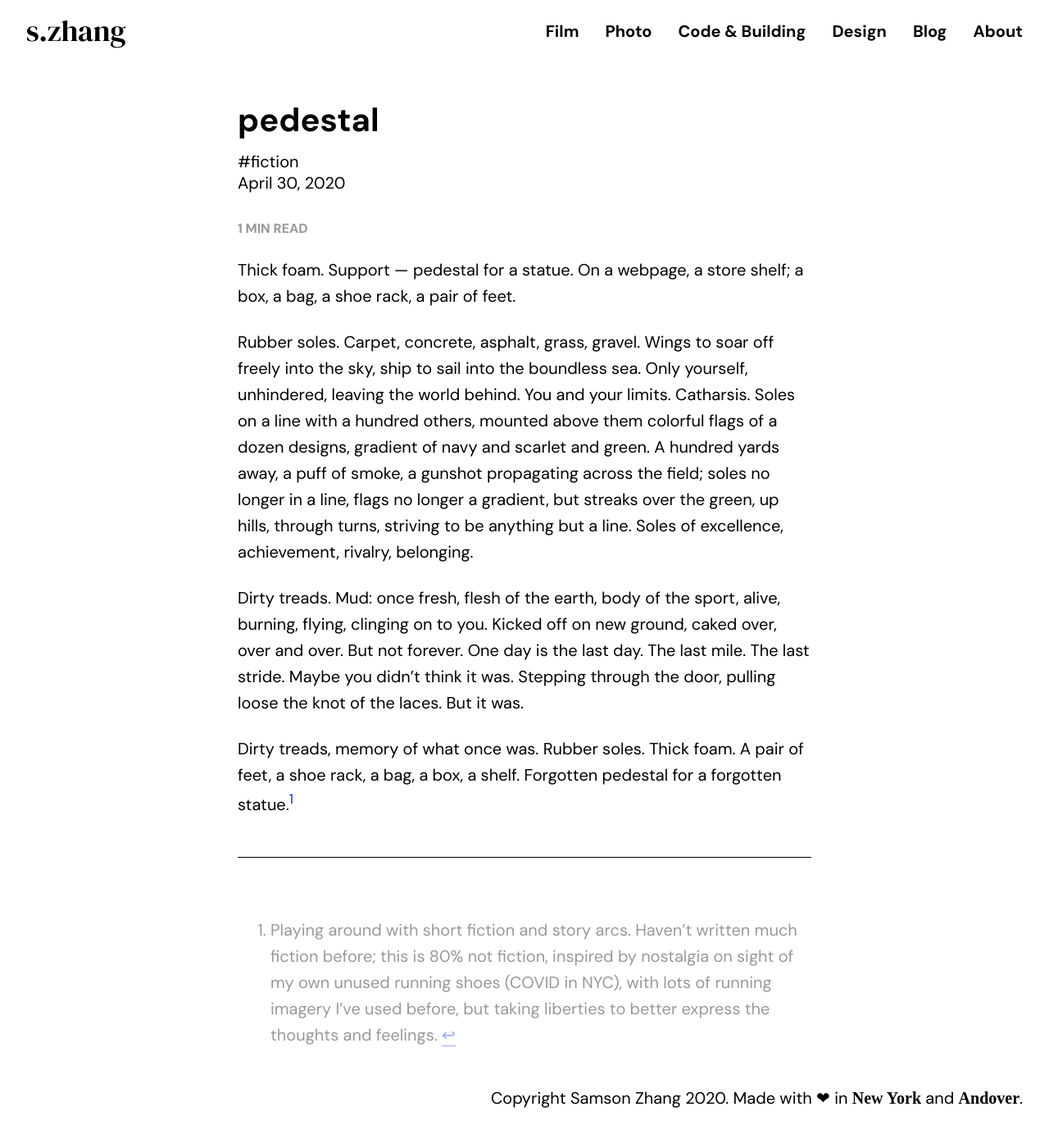
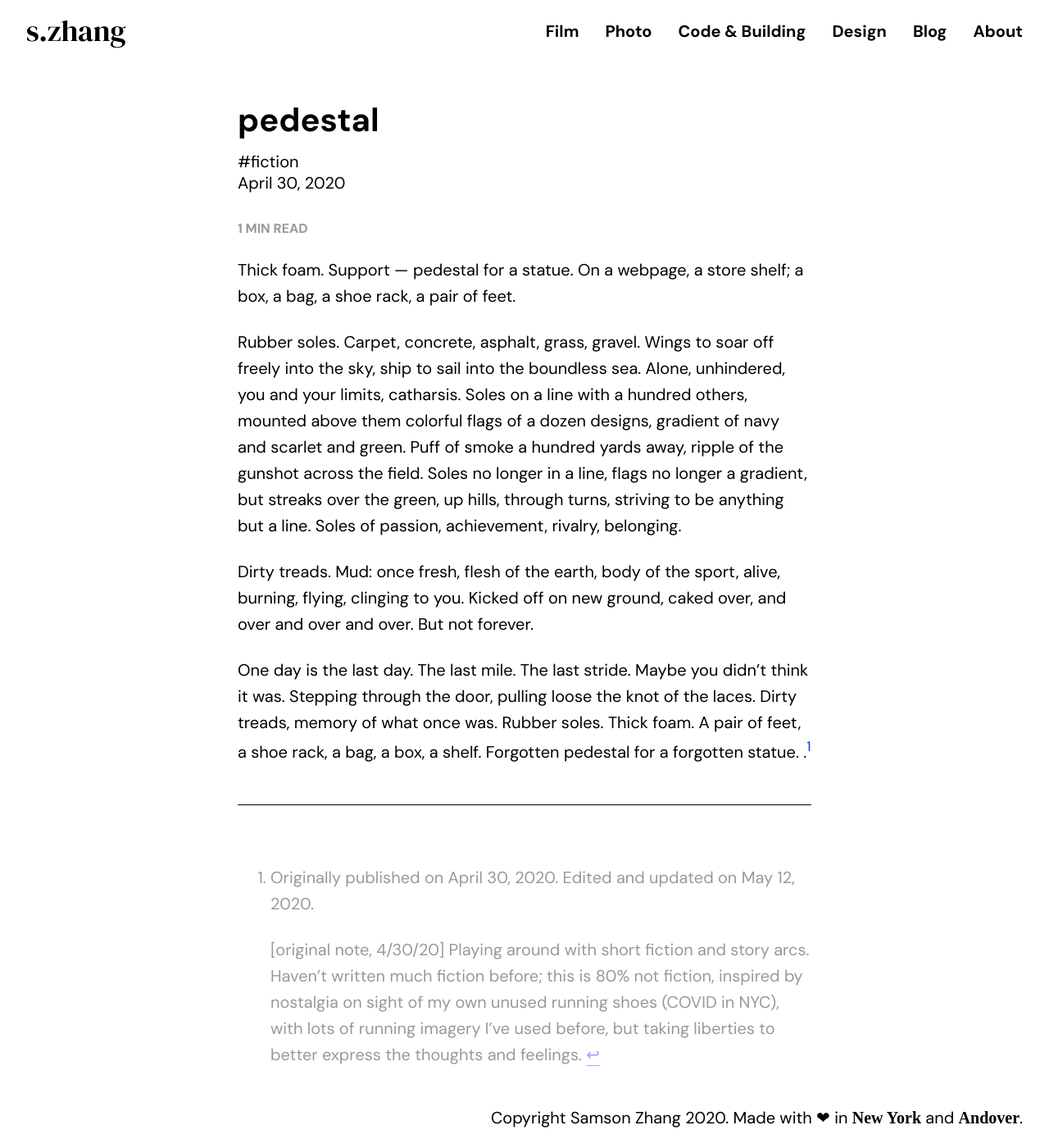
Before and after one commit to wwsalmon/portfolio, a Jekyll site: the page built from _posts/2020-04-30-pedestal.md, in a window 1280 px wide and 1400 px high, scrolled down 194 px. Shown: the whole window at 82% size. Built offline with Jekyll 4.4.1, drawn with Linux system fonts in a browser that asks for light colours; some web fonts are replaced; before the commit the page ends 1570 px from its top, so only the background shows below that.

Commit message:
update pedestal post

```diff
--- a/_posts/2020-04-30-pedestal.md
+++ b/_posts/2020-04-30-pedestal.md
@@ -7,10 +7,13 @@ date: '2020-04-30 11:07:42'
 
 Thick foam. Support — pedestal for a statue. On a webpage, a store shelf; a box, a bag, a shoe rack, a pair of feet.
 
-Rubber soles. Carpet, concrete, asphalt, grass, gravel. Wings to soar off freely into the sky, ship to sail into the boundless sea. Only yourself, unhindered, leaving the world behind. You and your limits. Catharsis. Soles on a line with a hundred others, mounted above them colorful flags of a dozen designs, gradient of navy and scarlet and green. A hundred yards away, a puff of smoke, a gunshot propagating across the field; soles no longer in a line, flags no longer a gradient, but streaks over the green, up hills, through turns, striving to be anything but a line. Soles of excellence, achievement, rivalry, belonging.
+Rubber soles. Carpet, concrete, asphalt, grass, gravel. Wings to soar off freely into the sky, ship to sail into the boundless sea. Alone, unhindered, you and your limits, catharsis. Soles on a line with a hundred others, mounted above them colorful flags of a dozen designs, gradient of navy and scarlet and green. Puff of smoke a hundred yards away, ripple of the gunshot across the field. Soles no longer in a line, flags no longer a gradient, but streaks over the green, up hills, through turns, striving to be anything but a line. Soles of passion, achievement, rivalry, belonging.
 
-Dirty treads. Mud: once fresh, flesh of the earth, body of the sport, alive, burning, flying, clinging on to you. Kicked off on new ground, caked over, over and over. But not forever. One day is the last day. The last mile. The last stride. Maybe you didn’t think it was. Stepping through the door, pulling loose the knot of the laces. But it was.
+Dirty treads. Mud: once fresh, flesh of the earth, body of the sport, alive, burning, flying, clinging to you. Kicked off on new ground, caked over, and over and over and over. But not forever.
 
-Dirty treads, memory of what once was. Rubber soles. Thick foam. A pair of feet, a shoe rack, a bag, a box, a shelf. Forgotten pedestal for a forgotten statue.[^ref]
+One day is the last day. The last mile. The last stride. Maybe you didn’t think it was. Stepping through the door, pulling loose the knot of the laces. Dirty treads, memory of what once was. Rubber soles. Thick foam. A pair of feet, a shoe rack, a bag, a box, a shelf. Forgotten pedestal for a forgotten statue.
+.[^ref]
 
-[^ref]: Playing around with short fiction and story arcs. Haven't written much fiction before; this is 80% not fiction, inspired by nostalgia on sight of my own unused running shoes (COVID in NYC), with lots of running imagery I've used before, but taking liberties to better express the thoughts and feelings.
+[^ref]: Originally published on April 30, 2020. Edited and updated on May 12, 2020.
+
+	[original note, 4/30/20] Playing around with short fiction and story arcs. Haven't written much fiction before; this is 80% not fiction, inspired by nostalgia on sight of my own unused running shoes (COVID in NYC), with lots of running imagery I've used before, but taking liberties to better express the thoughts and feelings.
```
